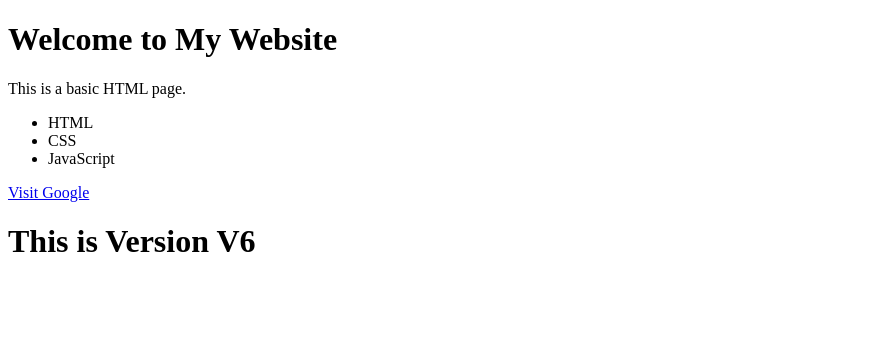
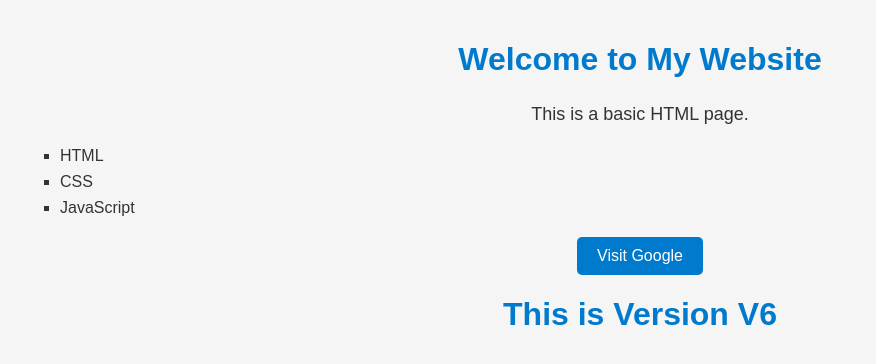
Before and after one commit to AdityaRaghava27/myrepo, a plain HTML site: page index.html in a window 1280 px wide. Shown: the whole page, without its empty margins (0-876 px from the left). Drawn offline with Linux system fonts and the light colour scheme.

Commit message:
Added Design for Website

```diff
--- a/index.html
+++ b/index.html
@@ -3,6 +3,7 @@
 <head>
   <meta charset="UTF-8">
   <meta name="viewport" content="width=device-width, initial-scale=1.0">
+  <link rel="stylesheet" href="styles.css">
   <title>My First Web Page</title>
 </head>
 <body>
--- /dev/null
+++ b/styles.css
@@ -0,0 +1,48 @@
+/* General body styling */
+body {
+  font-family: Arial, sans-serif;
+  background-color: #f5f5f5;
+  color: #333;
+  margin: 0;
+  padding: 20px;
+}
+
+/* Heading styling */
+h1 {
+  color: #007acc;
+  text-align: center;
+}
+
+/* Paragraph styling */
+p {
+  font-size: 18px;
+  line-height: 1.6;
+  text-align: center;
+}
+
+/* List styling */
+ul {
+  list-style-type: square;
+  padding-left: 40px;
+}
+
+/* List item styling */
+li {
+  margin-bottom: 8px;
+}
+
+/* Link styling */
+a {
+  display: block;
+  width: fit-content;
+  margin: 20px auto;
+  text-decoration: none;
+  background-color: #007acc;
+  color: white;
+  padding: 10px 20px;
+  border-radius: 5px;
+}
+
+a:hover {
+  background-color: #005f99;
+}
```
